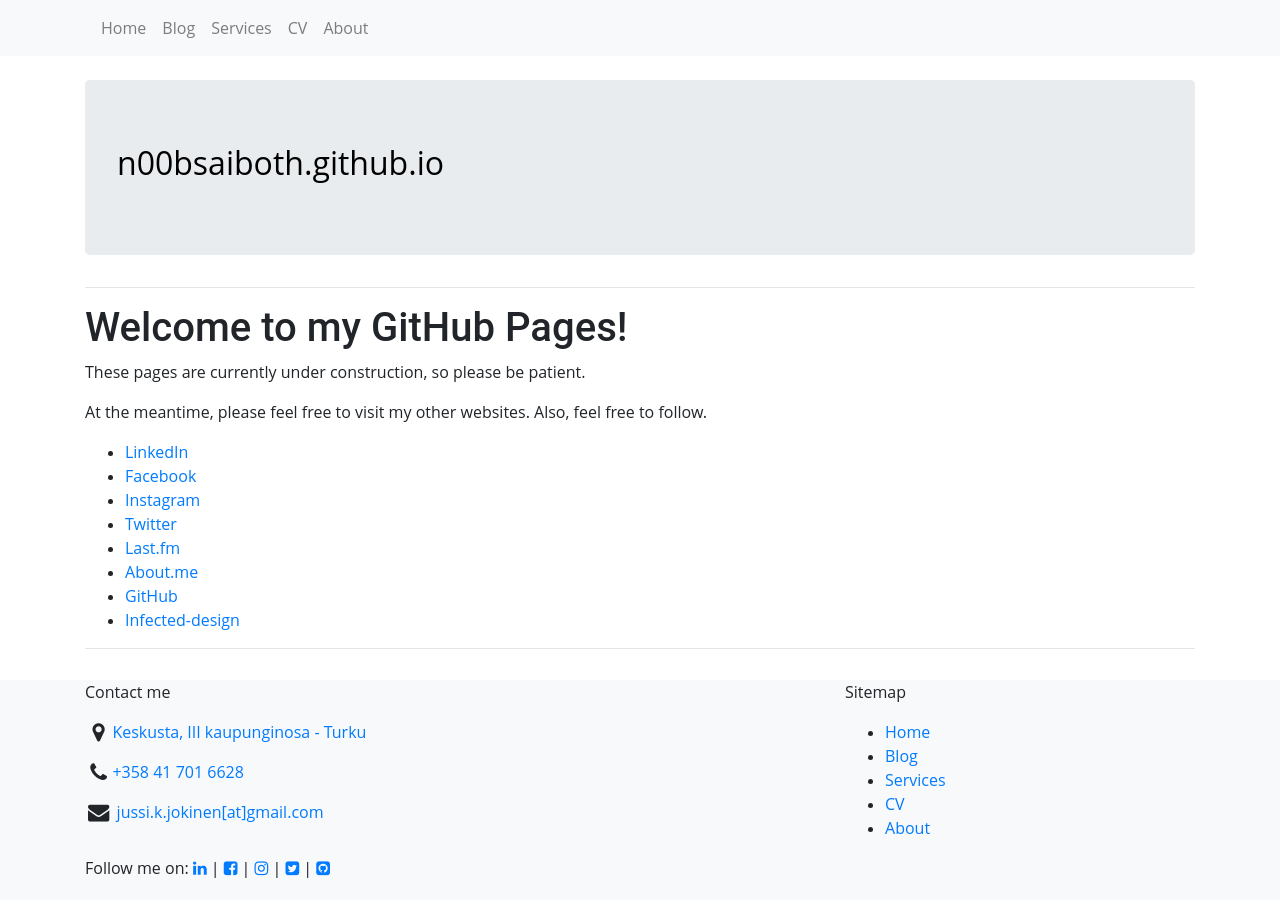
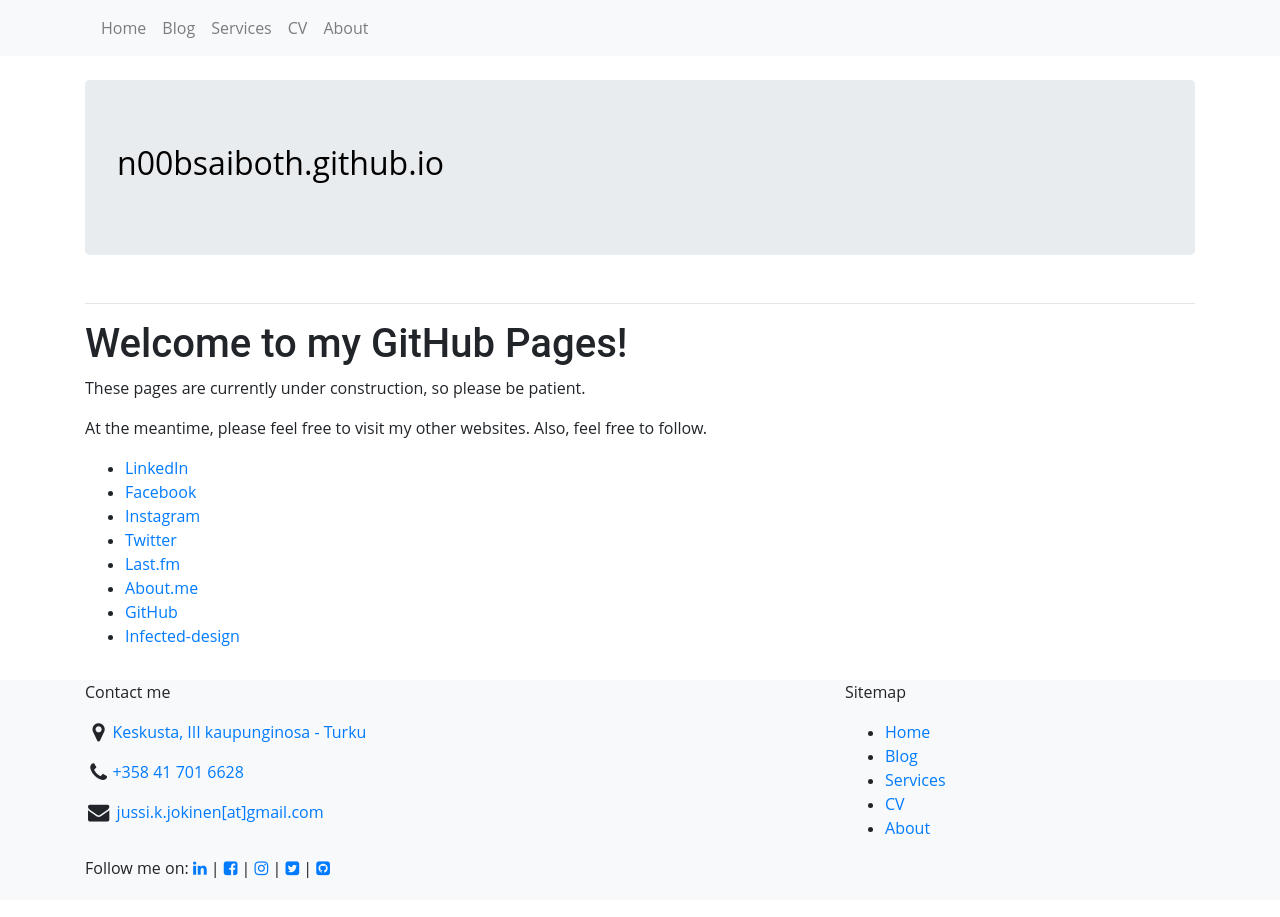
Before and after one commit to n00bsaiboth/n00bsaiboth.github.io, a Jekyll site: the page built from index.html, in a window 1280 px wide. Built offline with Jekyll 4.4.1, drawn with Linux system fonts in a browser that asks for light colours.

Commit message:
Update default.html

```diff
--- a/_layouts/default.html
+++ b/_layouts/default.html
@@ -46,6 +46,7 @@
 </head>
 
 <body>
+	<section>
 		<nav class="navbar navbar-expand-lg navbar-light bg-light">
 			  <a class="navbar-brand" href="#"></a>
 			  <button class="navbar-toggler" type="button" data-toggle="collapse" data-target="#navbarSupportedContent" aria-controls="navbarSupportedContent" aria-expanded="false" aria-label="Toggle navigation">
@@ -73,49 +74,70 @@
 			    </div>
 			  </div>
 			</nav>
+	</section>
 
 <!-- quick fix to add more space -->
 
 <section>
 	<article class="container">
-		<br>
+		<div class="row">
+			<div class="col col-12">
+				<br />
+			</div>
+		</div>
 	</article>
 </section>
 
+<section>
 	<header>
 		<div class="container">
+			<div class="row">
+				<div class="col col-12">
 					<div class="jumbotron">
 
 						<h2><a href="https://n00bsaiboth.github.io" id="site-header" alt="n00bsaiboth.github.io" title="n00bsaiboth.github.io">n00bsaiboth.github.io</a></h2>
 
-
+					</div>
+				</div>
 			</div>
 		</div>
 	</header>
+</section>
 
 <!-- quick fix to add more space and a spacer -->
+
 <section>
 	<article class="container">
-		<hr>
+		<div class="row">
+			<div class="col col-12">
+				<hr />
+			</div>
+		</div>
 	</article>
 </section>
 
+<main>
   <section class="container">
     {{ content }}
   </section>
-
+</main>
 <!-- another quick fix -->
 <section>
 	<article class="container">
-		<hr>
+		<div class="row">
+			<div class="col col-12">
+				<hr />
+			</div>
+		</div>
 	</article>
 </section>
 
+<section>
 <footer class="footer bg-light">
             <div class="container">
 
 		    <div class="row">
-     			<div class="col-8">
+     			<div class="col col-8">
 				<p>Contact me</p>
 
         			<p class=""><i class="fa fa-map-marker fa-fw fa-lg"></i><a class="" href="https://goo.gl/maps/7iqsCPk5knuJW2Vm9" target="_blank">Keskusta, III kaupunginosa - Turku</a></p>
@@ -123,7 +145,7 @@
         			<p class=""><i class="fa fa-envelope fa-fw fa-lg"></i> <a class="" href="mailto:jussi.k.jokinen[at]gmail.com ">jussi.k.jokinen[at]gmail.com</a></p>
                         </div>
 
-     			<div class="col-4">
+     			<div class="col col-4">
 				<p>Sitemap</p>
 				<ul>
 					<li><a class="" href="/">Home</a></li>
@@ -136,7 +158,7 @@
 		    </div>
 
                     <div class="row">
-			    <div class="col-12">
+			    <div class="col col-12">
                         	<p> Follow me on:
                             		<a href="https://www.linkedin.com/in/jussi-jokinen-86722634/" target="_blank"><i class="fa fa-linkedin"></i></a> |
                             		<a href="https://facebook.com/n00bsaiboth/" target="_blank"><i class="fa fa-facebook-square"></i></a> |
@@ -151,7 +173,7 @@
 
             </div>
         </footer>
-
+</section>
   <script src="https://code.jquery.com/jquery-3.5.1.slim.min.js" integrity="sha384-DfXdz2htPH0lsSSs5nCTpuj/zy4C+OGpamoFVy38MVBnE+IbbVYUew+OrCXaRkfj" crossorigin="anonymous"></script>
   <script src="https://cdn.jsdelivr.net/npm/popper.js@1.16.1/dist/umd/popper.min.js" integrity="sha384-9/reFTGAW83EW2RDu2S0VKaIzap3H66lZH81PoYlFhbGU+6BZp6G7niu735Sk7lN" crossorigin="anonymous"></script>
   <script src="https://cdn.jsdelivr.net/npm/bootstrap@4.6.0/dist/js/bootstrap.min.js" integrity="sha384-+YQ4JLhjyBLPDQt//I+STsc9iw4uQqACwlvpslubQzn4u2UU2UFM80nGisd026JF" crossorigin="anonymous"></script>
```
Lines whose indentation alone changed are shown as unchanged.
